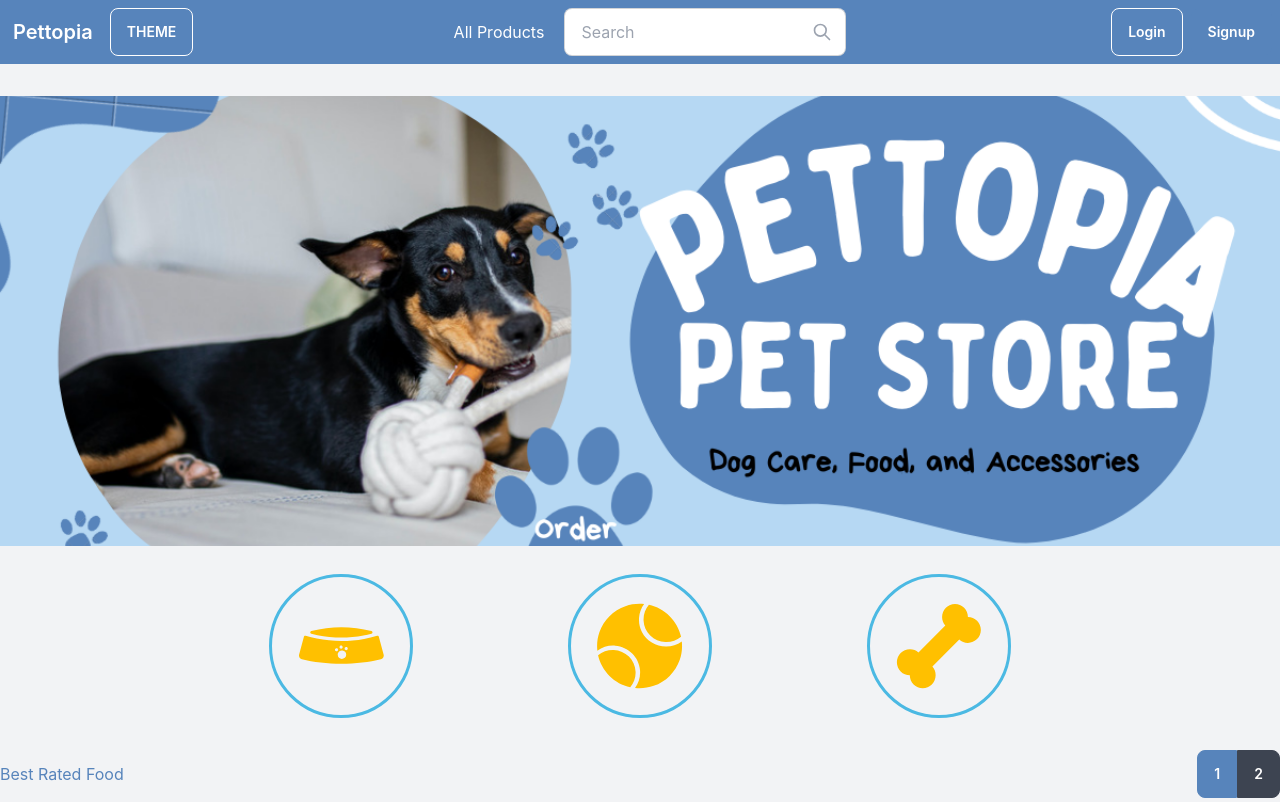
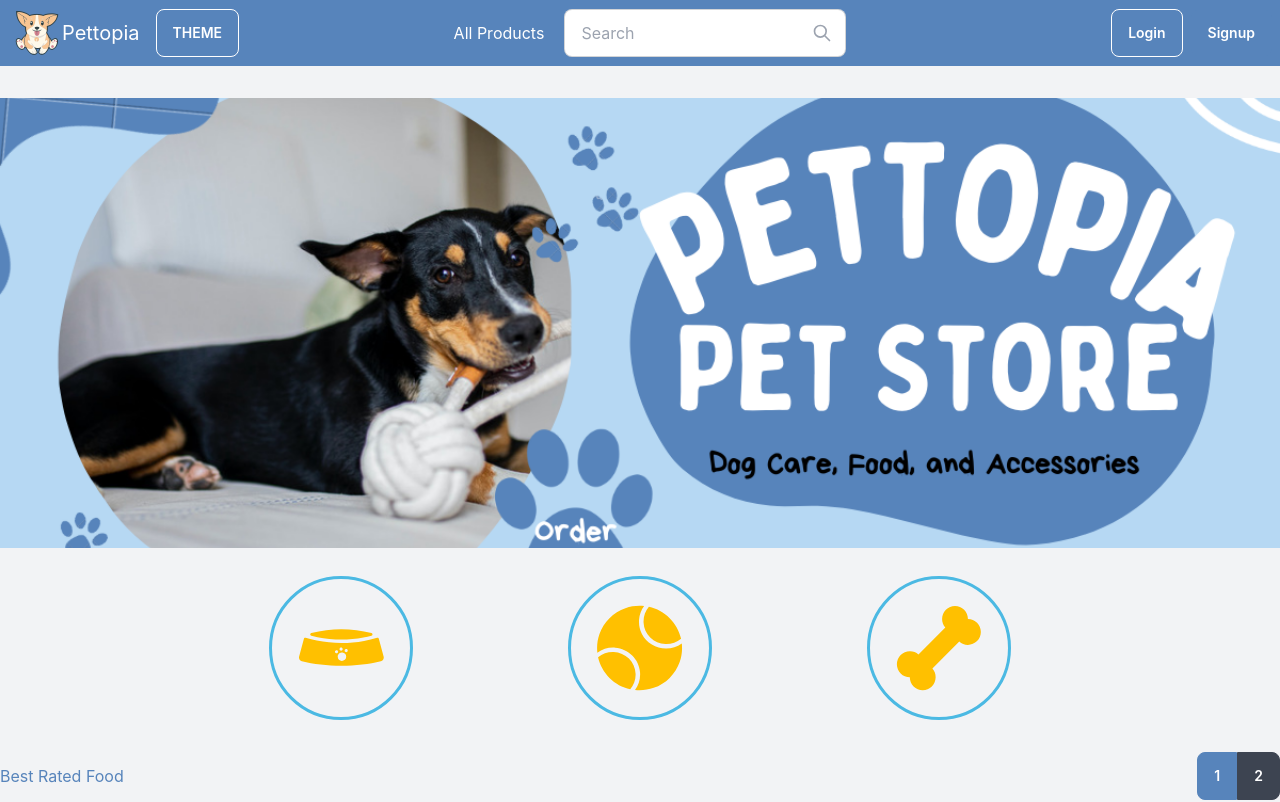
Before and after one commit to chingu-voyages/v43-tier3-team-41, a React (Create React App) app in the folder pettopia-frontend/: page / in a window 1280 px wide. Shown: the top 802 px of the page. Built offline with nearby package versions, Linux system fonts and the light colour scheme.

Commit message:
add img to project and implement it as the logo in the navbar

```diff
--- a/pettopia-frontend/src/components/navigation/NavBar.jsx
+++ b/pettopia-frontend/src/components/navigation/NavBar.jsx
@@ -153,12 +153,16 @@ export default function NavBar() {
               </li>
             </ul>
           </div>
+          <div className='text-2xl '>
           <a
             href='/'
-            className='btn btn-ghost normal-case text-xl px-1 text-white transition ease-in-out delay-80 hover:-translate-y-1 hover:scale-110 duration-300 ...'
+            className='normal-case text-xl px-1 text-white min-w-[100px] flex items-center transition ease-in-out delay-50 hover:-translate-y-1 hover:scale-105 duration-300'
           >
-            Pettopia
+            <img className="inline-block" src="/logo.png" alt="logo" height={'50px'}
+          width={'50px'} />
+          <span>Pettopia</span>
           </a>
+          </div>
           <div className='dropdown dropdown-end ml-3'>
             <label
               tabIndex={0}
```
Also changed, not shown: pettopia-frontend/public/logo.png (added).
